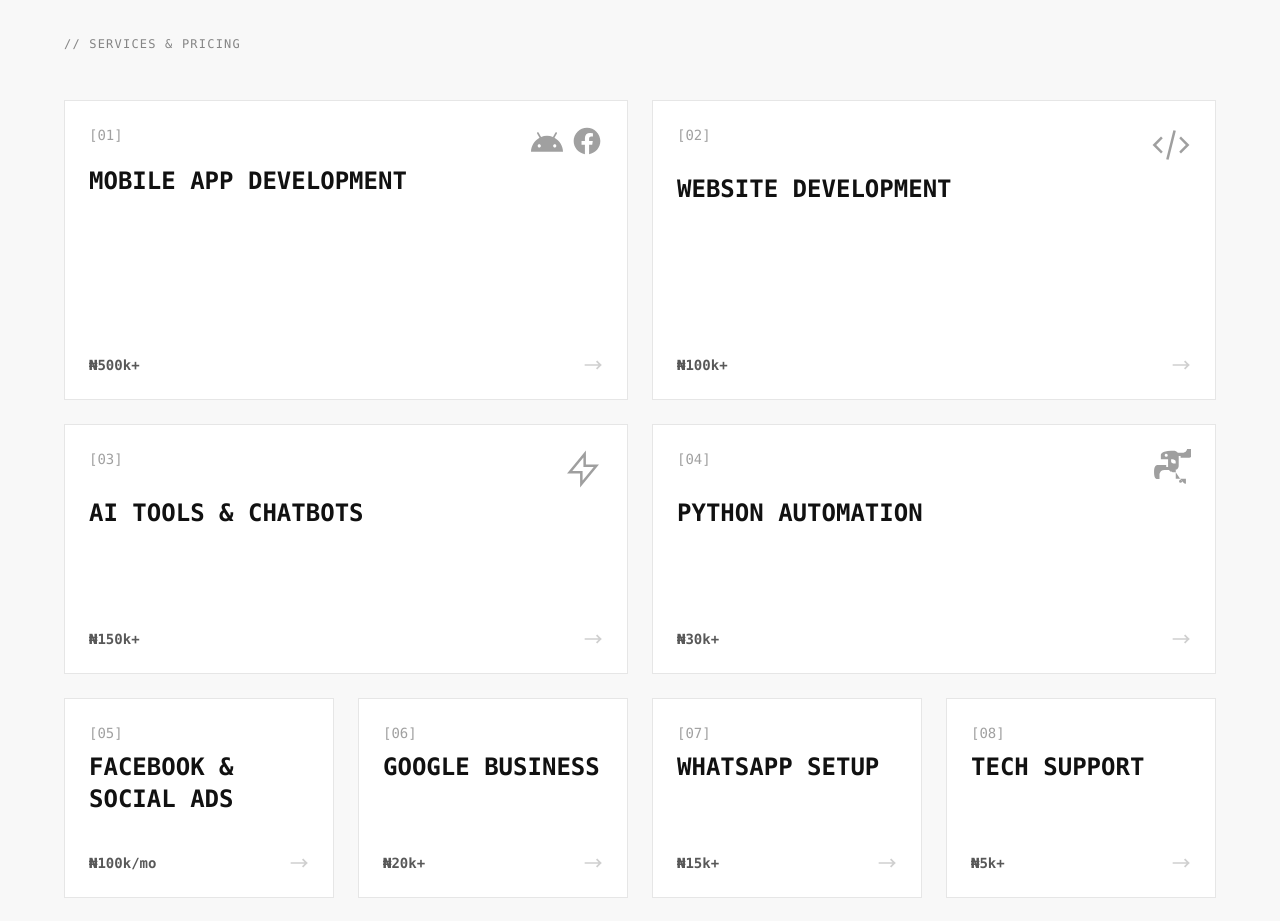
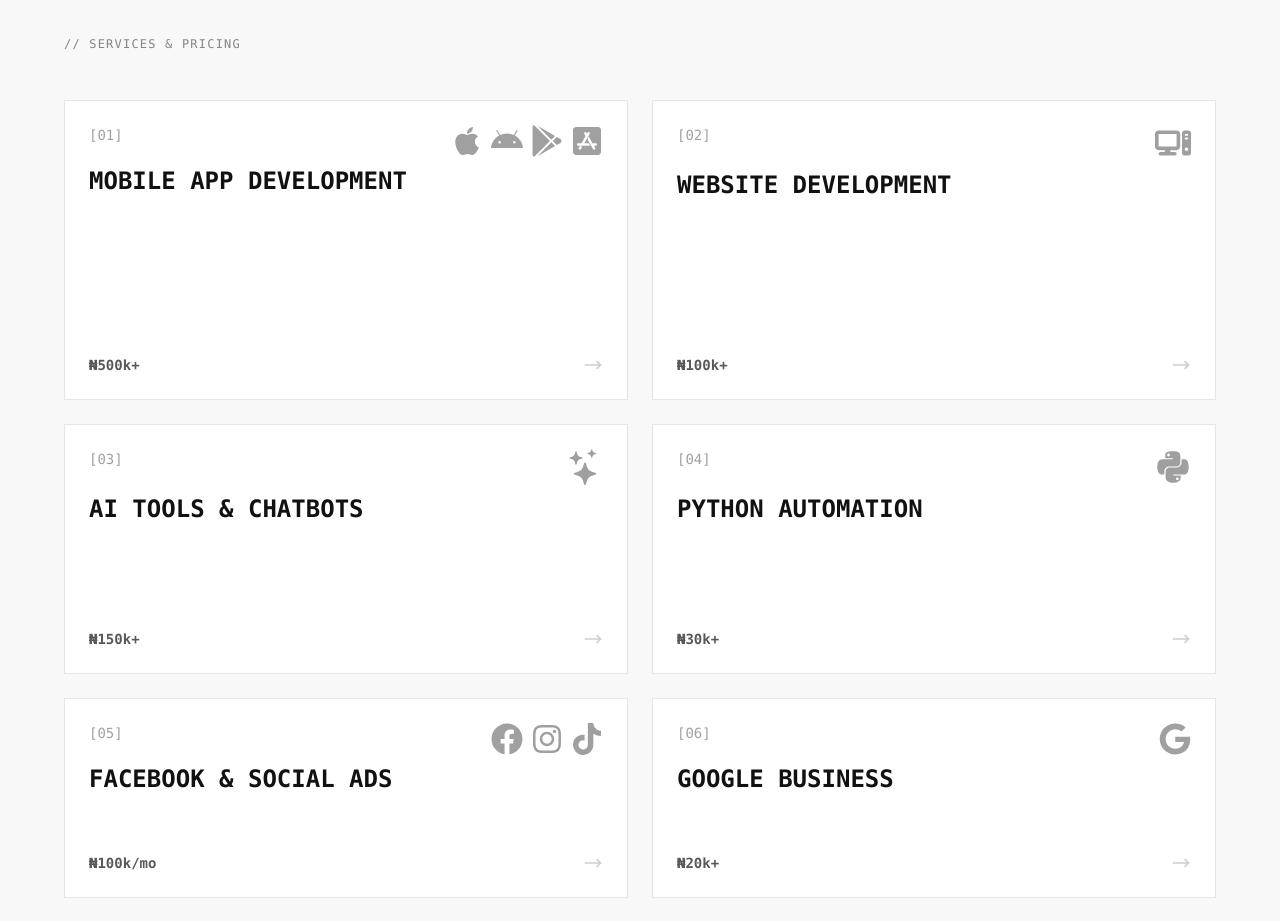
Before and after one commit to francisnaga/My-Portfolio, a React (Vite) app: page / in a window 1280 px wide. Shown: the part 860-1781 px from the top of the page. Built offline with nearby package versions, Linux system fonts and the light colour scheme.

Commit message:
feat: use real react-icons for services and remove requested services

```diff
--- a/package.json
+++ b/package.json
@@ -11,7 +11,8 @@
   },
   "dependencies": {
     "react": "^19.2.8",
-    "react-dom": "^19.2.8"
+    "react-dom": "^19.2.8",
+    "react-icons": "^5.7.0"
   },
   "devDependencies": {
     "@types/react": "^19.2.18",
--- a/src/components/Services.jsx
+++ b/src/components/Services.jsx
@@ -1,4 +1,9 @@
 import { useState } from 'react';
+import { FaApple, FaAndroid, FaGooglePlay, FaAppStoreIos, FaPython, FaFacebook, FaInstagram, FaTiktok, FaGoogle } from 'react-icons/fa';
+import { FaComputer } from 'react-icons/fa6';
+import { BsStars } from 'react-icons/bs';
+import { Rocket } from 'lucide-react'; // Wait, lucide-react is not installed, I'll use a FontAwesome rocket instead
+import { FaRocket } from 'react-icons/fa';
 
 const allServices = [
   {
@@ -9,9 +14,11 @@ const allServices = [
     desc: "Custom Android & iOS apps built from idea to launch: clean design, fast performance.",
     colSpan: "md:col-span-2 md:row-span-2 min-h-[300px]",
     icon: (
-      <div className="flex gap-2">
-        <svg className="w-8 h-8 text-dark/40" viewBox="0 0 24 24" fill="currentColor"><path d="M17.6 9.48l1.84-3.18c.16-.31.04-.69-.26-.85-.29-.15-.65-.06-.83.22l-1.88 3.24c-2.86-1.21-6.08-1.21-8.94 0L5.65 5.67c-.19-.28-.56-.38-.85-.22-.29.15-.41.54-.24.85l1.83 3.18C2.73 11.51 0 15.65 0 20h24c0-4.35-2.73-8.49-6.4-10.52zm-11.4 7.4c-.65 0-1.18-.53-1.18-1.18 0-.66.53-1.19 1.18-1.19.66 0 1.19.53 1.19 1.19 0 .65-.53 1.18-1.19 1.18zm11.6 0c-.65 0-1.18-.53-1.18-1.18 0-.66.53-1.19 1.18-1.19.66 0 1.19.53 1.19 1.19 0 .65-.53 1.18-1.19 1.18z"/></svg>
-        <svg className="w-8 h-8 text-dark/40" viewBox="0 0 24 24" fill="currentColor"><path d="M12 2C6.477 2 2 6.477 2 12c0 4.991 3.657 9.128 8.438 9.878v-6.987h-2.54V12h2.54V9.797c0-2.506 1.492-3.89 3.777-3.89 1.094 0 2.238.195 2.238.195v2.46h-1.26c-1.243 0-1.63.771-1.63 1.562V12h2.773l-.443 2.89h-2.33v6.988C18.343 21.128 22 16.991 22 12c0-5.523-4.477-10-10-10z"/></svg>
+      <div className="flex gap-2 text-dark/40">
+        <FaApple size={32} />
+        <FaAndroid size={32} />
+        <FaGooglePlay size={32} />
+        <FaAppStoreIos size={32} />
       </div>
     )
   },
@@ -22,9 +29,7 @@ const allServices = [
     range: "₦100k - 800k",
     desc: "Modern, mobile-friendly websites for businesses: fast, easy to manage, built to convert.",
     colSpan: "md:col-span-2 md:row-span-2 min-h-[300px]",
-    icon: (
-      <svg className="w-10 h-10 text-dark/40" fill="none" viewBox="0 0 24 24" stroke="currentColor"><path strokeLinecap="square" strokeLinejoin="miter" strokeWidth={1.5} d="M10 20l4-16m4 4l4 4-4 4M6 16l-4-4 4-4" /></svg>
-    )
+    icon: <FaComputer size={36} className="text-dark/40" />
   },
   {
     id: "03",
@@ -33,9 +38,7 @@ const allServices = [
     range: "₦150k - 1.5M",
     desc: "AI-powered tools and chatbots that answer customers, save time and cut costs.",
     colSpan: "md:col-span-2 min-h-[250px]",
-    icon: (
-      <svg className="w-10 h-10 text-dark/40" fill="none" viewBox="0 0 24 24" stroke="currentColor"><path strokeLinecap="square" strokeLinejoin="miter" strokeWidth={1.5} d="M13 10V3L4 14h7v7l9-11h-7z" /></svg>
-    )
+    icon: <BsStars size={36} className="text-dark/40" />
   },
   {
     id: "04",
@@ -44,9 +47,7 @@ const allServices = [
     range: "₦30k - 300k",
     desc: "Custom scripts, bots and data tools that automate repetitive work.",
     colSpan: "md:col-span-2 min-h-[250px]",
-    icon: (
-      <svg className="w-10 h-10 text-dark/40" viewBox="0 0 24 24" fill="currentColor"><path d="M12.016 1c-5.83 0-6.103 2.502-6.103 2.502l.013 2.628H12.01c2.81 0 2.802 1.341 2.802 1.341v3.292h-5.69v-1.12H3.72s-1.897-.107-1.897 4.148c0 4.254 1.583 4.148 1.583 4.148h1.696v-2.383s.032-2.906 2.894-2.906h6.012s2.617.067 2.617-2.735v-5.65c0-3.21-2.94-3.265-2.94-3.265h-1.67zm-2.882 1.838a.925.925 0 0 1 .927.923.925.925 0 0 1-.927.925.925.925 0 0 1-.924-.925c0-.51.415-.923.924-.923zM14.86 8.767c-2.811 0-2.803-1.34-2.803-1.34v-3.293H17.75v1.12h5.402s1.897.106 1.897-4.147c0-4.254-1.583-4.148-1.583-4.148h-1.697v2.384s-.031 2.905-2.893 2.905H12.86s-2.616-.067-2.616 2.735v5.651c0 3.209 2.94 3.264 2.94 3.264h1.67C20.69 23 20.963 20.498 20.963 20.498l-.014-2.628H14.86zM17.742 20.24a.925.925 0 0 1-.926-.923.925.925 0 0 1 .926-.925.925.925 0 0 1 .924.925c0 .51-.414.923-.924.923z"/></svg>
-    )
+    icon: <FaPython size={36} className="text-dark/40" />
   },
   {
     id: "05",
@@ -54,8 +55,14 @@ const allServices = [
     price: "₦100k/mo",
     range: "₦100k - 400k/month",
     desc: "Ad campaigns that bring real leads and sales. Setup, tracking and weekly optimisation.",
-    colSpan: "md:col-span-1 min-h-[200px]",
-    icon: null
+    colSpan: "md:col-span-2 min-h-[200px]",
+    icon: (
+      <div className="flex gap-2 text-dark/40">
+        <FaFacebook size={32} />
+        <FaInstagram size={32} />
+        <FaTiktok size={32} />
+      </div>
+    )
   },
   {
     id: "06",
@@ -63,44 +70,17 @@ const allServices = [
     price: "₦20k+",
     range: "₦20k - 80k",
     desc: "I set up and optimise your business on Google Search and Maps.",
-    colSpan: "md:col-span-1 min-h-[200px]",
-    icon: null
+    colSpan: "md:col-span-2 min-h-[200px]",
+    icon: <FaGoogle size={32} className="text-dark/40" />
   },
   {
     id: "07",
-    title: "WhatsApp Setup",
-    price: "₦15k+",
-    range: "₦15k - 60k",
-    desc: "Full professional setup: profile, catalog, auto-replies.",
-    colSpan: "md:col-span-1 min-h-[200px]",
-    icon: null
-  },
-  {
-    id: "08",
-    title: "Tech Support",
-    price: "₦5k+",
-    range: "₦5k - 50k",
-    desc: "Stuck with a bug or setup? I diagnose and fix it fast.",
-    colSpan: "md:col-span-1 min-h-[200px]",
-    icon: null
-  },
-  {
-    id: "09",
     title: "Business Launch",
     price: "₦250k+",
     range: "₦250k - 900k",
     desc: "Website, Google Business, WhatsApp setup and a launch ad campaign.",
-    colSpan: "md:col-span-2 min-h-[250px]",
-    icon: null
-  },
-  {
-    id: "10",
-    title: "Free Consultation",
-    price: "Free",
-    range: "Free",
-    desc: "In 15-20 minutes I'll tell you what's possible, time, and cost. No pressure.",
-    colSpan: "md:col-span-2 min-h-[250px]",
-    icon: null
+    colSpan: "md:col-span-4 min-h-[250px]",
+    icon: <FaRocket size={36} className="text-dark/40" />
   }
 ];
 
@@ -165,17 +145,17 @@ export default function Services() {
 
                 <div className="flex gap-2 mt-4 pt-4 border-t border-dark/10">
                   <a
-                    href="https://wa.me/"
+                    href="https://wa.me/2349130436032"
                     target="_blank"
                     rel="noreferrer"
-                    className="flex-1 text-center py-2 bg-dark text-white font-mono text-[10px] uppercase tracking-widest hover:bg-accent transition-colors"
+                    className="flex-1 text-center py-2 bg-dark text-white font-mono text-[10px] uppercase tracking-widest hover:bg-accent transition-colors flex items-center justify-center"
                     onClick={(e) => e.stopPropagation()}
                   >
                     WhatsApp
                   </a>
                   <a
                     href="mailto:hello@francisnaga.site"
-                    className="flex-1 text-center py-2 border border-dark text-dark font-mono text-[10px] uppercase tracking-widest hover:bg-dark hover:text-white transition-colors"
+                    className="flex-1 text-center py-2 border border-dark text-dark font-mono text-[10px] uppercase tracking-widest hover:bg-dark hover:text-white transition-colors flex items-center justify-center"
                     onClick={(e) => e.stopPropagation()}
                   >
                     Email
```
Also changed, not shown: 1 other file (tests, documents, lock files or other folders).
